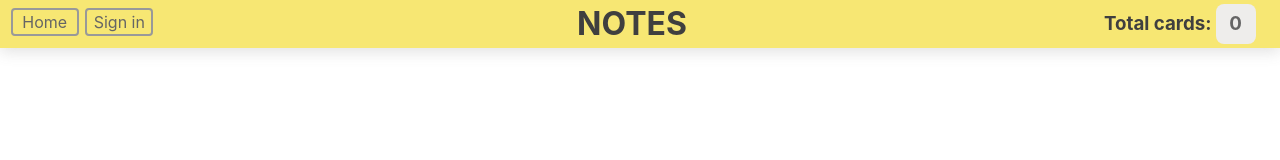
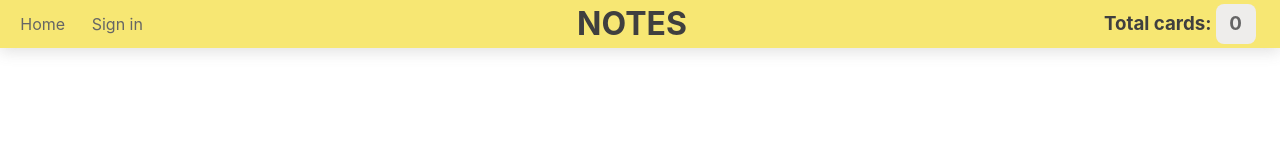
Before and after one commit to milothea/ReactJS, a React (Create React App) app in the folder my-app/: page / in a window 1280 px wide. Shown: the top 160 px of the page. Built offline with nearby package versions, Linux system fonts and the light colour scheme; no server answers.

Commit message:
refactor to add diplaying active route

```diff
--- a/my-app/src/components/UI/Header.css
+++ b/my-app/src/components/UI/Header.css
@@ -12,32 +12,33 @@
     width: 10rem;
     height: 100%;
     justify-content: space-evenly;
-    padding-top: .5rem;
     list-style: none;
 }
 
 .app-header__rout-item {
     width: 4rem;
-    height: 1.5rem;
+    height: 3rem;
 }
 
-.app-header__routing-btn {
+.app-header__routing-link {
     display: block;
     width: 100%;
     height: 100%;
-    background-color: #f7e773;
-    border: .15rem solid #999999;
-    border-radius: .25rem;
     color: #656565;
     text-decoration: none;
-    line-height: 1.5rem;
+    line-height: 3rem;
     text-align: center;
 }
 
-.app-header__routing-btn:hover {
-    background-color: #656565;
-    border-color: #656565;
-    color: #f7e773;
+.app-header__routing-link:hover {
+    color: #3f3f3f;
+    font-weight: 900;
+}
+
+.active-routing {
+    color: #3f3f3f;
+    font-weight: 900;
+    text-decoration: underline;
 }
 
 .app-header__heading {
@@ -47,7 +48,6 @@
     line-height: 3rem;
     text-align: center;
     text-transform: uppercase;
-    /*padding-left: rem;*/
 }
 
 .app-header__counter-wrapper {
--- a/my-app/src/components/UI/Header.js
+++ b/my-app/src/components/UI/Header.js
@@ -1,5 +1,5 @@
 import { useContext } from 'react';
-import { Link } from 'react-router-dom';
+import { NavLink } from 'react-router-dom';
 import AppContext from '../../data/app-context';
 import './Header.css';
 
@@ -10,12 +10,14 @@ const Header = ({ title }) => {
         <header className='app-header'>
             <ul className='app-header__routing'>
                 <li className='app-header__rout-item'>
-                    <Link className='app-header__routing-btn'
-                          to={context.paths.mainPage}>Home</Link>
+                    <NavLink className='app-header__routing-link'
+                             activeClassName='active-routing'
+                             to={context.paths.mainPage}>Home</NavLink>
                 </li>
                 <li className='app-header__rout-item'>
-                    <Link className='app-header__routing-btn'
-                          to={context.paths.authPage}>Sign in</Link>
+                    <NavLink className='app-header__routing-link'
+                             activeClassName='active-routing'
+                             to={context.paths.authPage}>Sign in</NavLink>
                 </li>
             </ul>
             <h1 className='app-header__heading'>{title}</h1>
```
